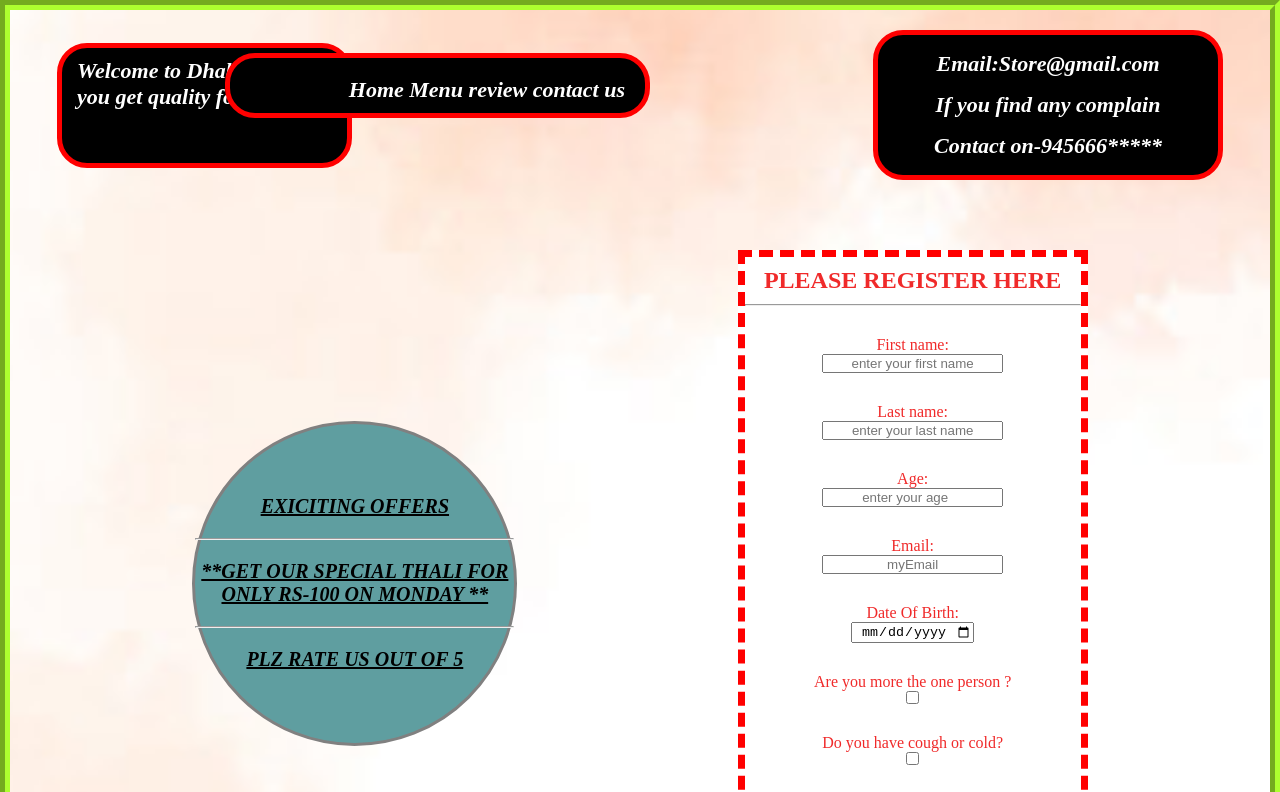
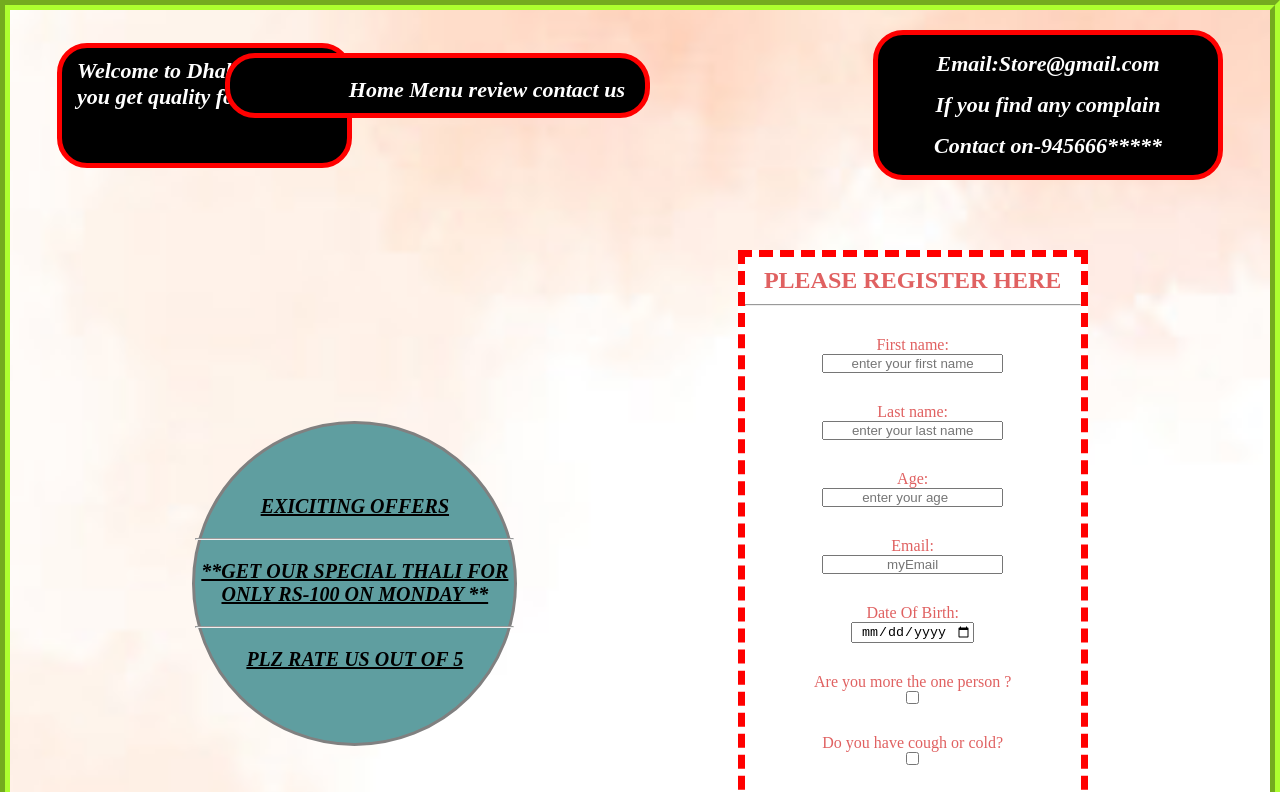
Before and after one commit to AnshumanMahi7781/CSS-hands-On-2, a plain HTML site: page index.html in a window 1280 px wide. Shown: the top 792 px of the page. Drawn offline with Linux system fonts and the light colour scheme.

Commit message:
Completed

```diff
--- a/style.css
+++ b/style.css
@@ -99,7 +99,7 @@ hr {
 form {
     background-color: white;
     border: 7px dashed red;
-    color: rgb(240, 42, 42);
+    color: rgb(224, 97, 97);
     width: 350px;
     display: flex;
     align-items: center;
```
